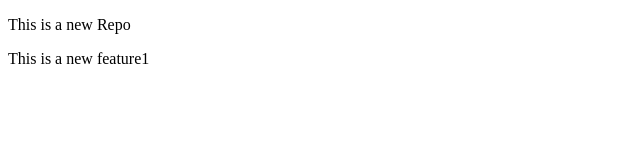
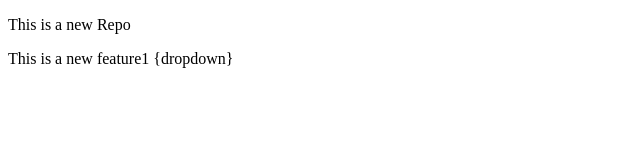
Before and after one commit to MOTAHAR124/LocalRepo, a plain HTML site: page index.html in a window 1280 px wide. Shown: the full height of the page, 0-640 px from the left. Drawn offline with Linux system fonts and the light colour scheme.

Commit message:
add dropdown

```diff
--- a/index.html
+++ b/index.html
@@ -7,6 +7,6 @@
 </head>
 <body>
    <p id="div">This is a new Repo</p>
-   <p>This is a new feature1</p>
+   <p>This is a new feature1 {dropdown}</p>
 </body>
 </html>
```
